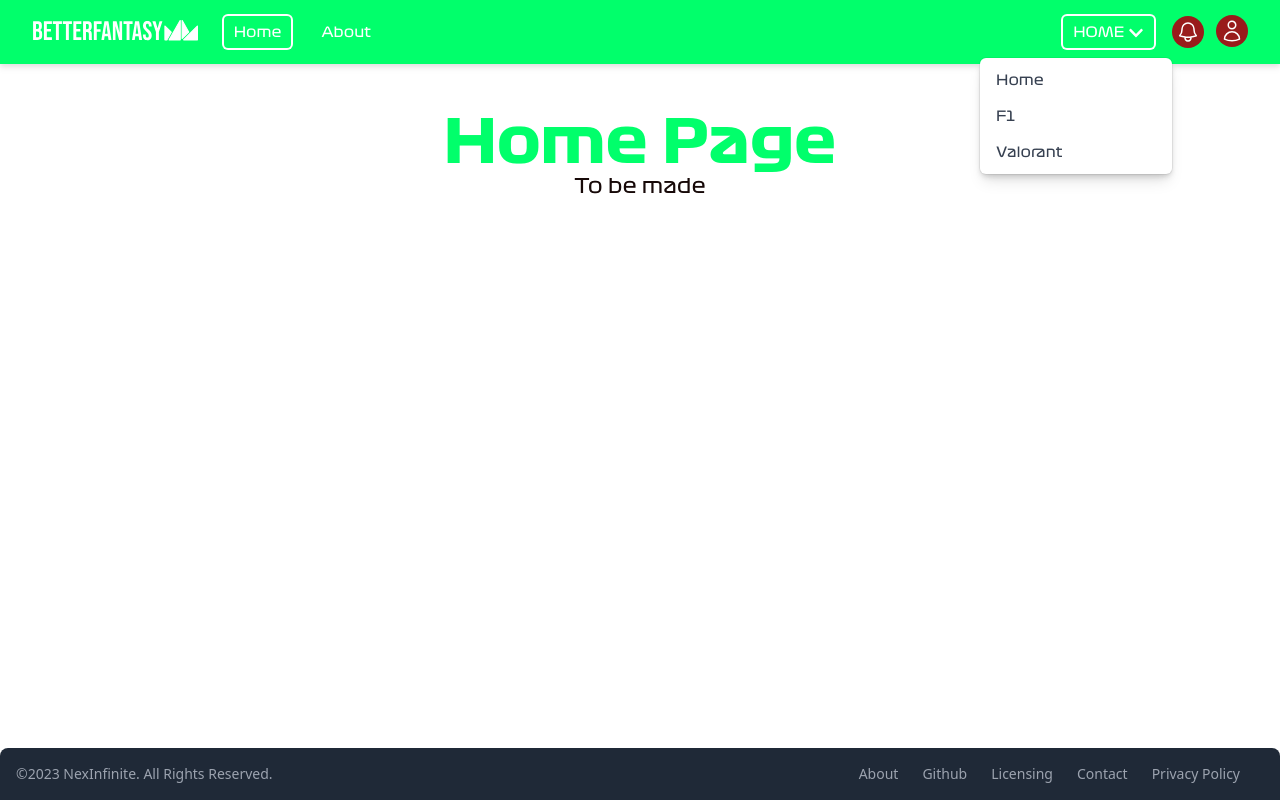
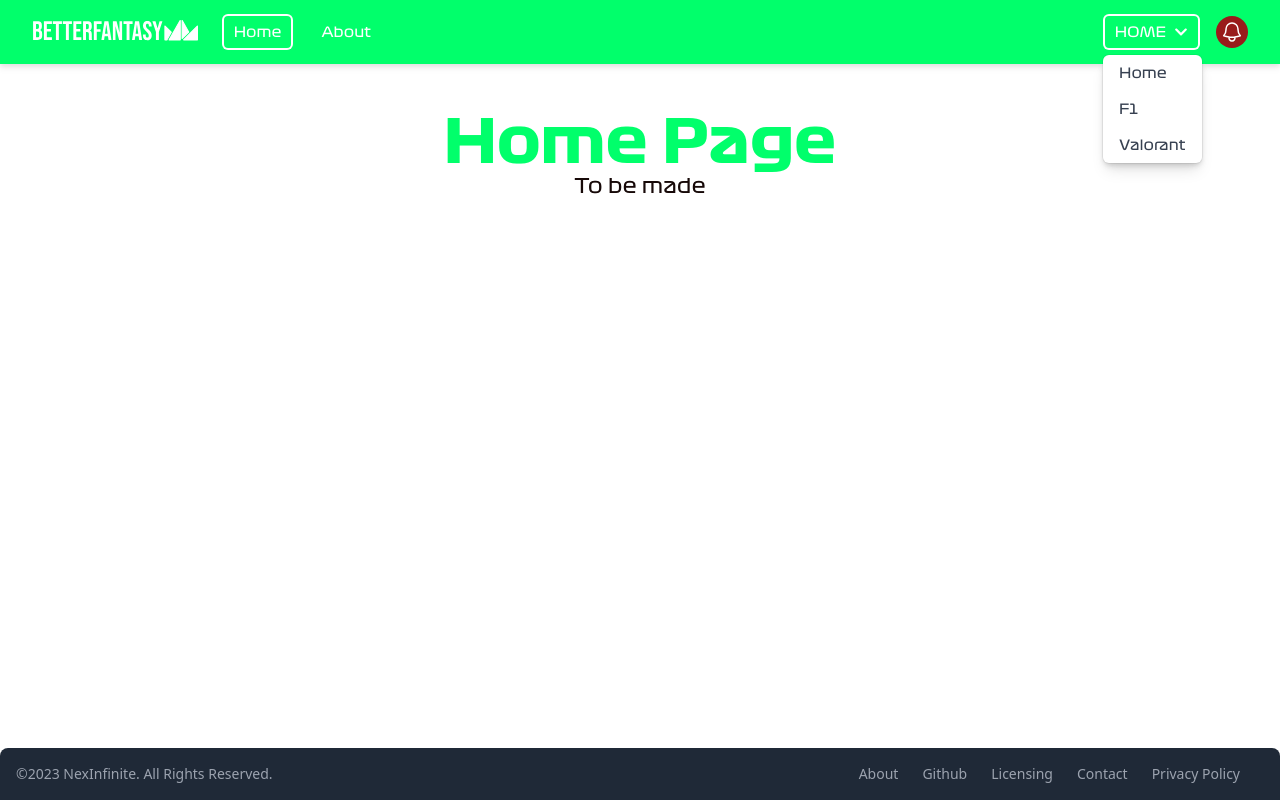
Before and after one commit to NexInfinite/BetterFantasy, a Next.js app in the folder frontend/: page / in a window 1280 px wide. Both pictures are taken after a click on the button "HOME". Built offline with nearby package versions, Linux system fonts and the light colour scheme.

Commit message:
fixed navbar issue

```diff
--- a/frontend/components/navbar.js
+++ b/frontend/components/navbar.js
@@ -1,7 +1,8 @@
-import { Fragment, useEffect } from 'react'
+import { Fragment } from 'react'
 import { usePathname } from 'next/navigation'
-import { Disclosure, Menu, Transition } from '@headlessui/react'
+import { Disclosure, Transition } from '@headlessui/react'
 import { Bars3Icon, BellIcon, XMarkIcon, UserIcon } from '@heroicons/react/24/outline'
+import { Menu, MenuList, MenuItem, MenuButton, Button } from '@chakra-ui/react'
 import { FaChevronDown } from "react-icons/fa";
 import { changeTheme } from "@/utils/helper";
 import Link from "next/link"
@@ -34,7 +35,7 @@ function getPathRoot() {
 
 export default function NavBar() {
   return (
-    <div className="pb-6 z-50 sm:pb-12 font-theme-regular">
+    <div className="relative z-10 pb-6 sm:pb-12 font-theme-regular">
       <Disclosure as="nav" className="bg-main drop-shadow-md">
         {({ open }) => (
           <>
@@ -80,9 +81,30 @@ export default function NavBar() {
                 </div>
 
                 {/* Right hand side */}
-                <div className="absolute inset-y-0 right-0 flex items-center pr-2 sm:static sm:inset-auto sm:ml-6 sm:pr-0">
+                <div className="relative inset-y-0 right-0 flex items-center pr-2 sm:static sm:inset-auto sm:ml-6 sm:pr-0">
                   {/* Leagues */}
-                  <Menu as="div" className="relative m1-3 p-4">
+                  <Menu offset={[0, 5]}>
+                    <MenuButton as={Button} rightIcon={<FaChevronDown /> } className="mr-4 rounded-md ring-2 ring-inset ring-white text-white px-3 py-2 text-sm font-medium">
+                      {getPathRoot() == "" ? "HOME" : getPathRoot().toUpperCase()}
+                    </MenuButton>
+                    <MenuList className="rounded-md bg-white shadow-lg ring-1 ring-black ring-opacity-5 focus:outline-none">
+                      <MenuItem>
+                        <Link href="/" className="rounded-t-md w-full px-4 py-2 text-sm text-gray-700 hover:bg-gray-100" onClick={() => changeTheme("")}>
+                          Home
+                        </Link></MenuItem>
+                      <MenuItem>
+                        <Link href="/f1" className="w-full px-4 py-2 text-sm text-gray-700 hover:bg-gray-100" onClick={() => changeTheme("f1")}>
+                          F1
+                        </Link>
+                      </MenuItem>
+                      <MenuItem>
+                        <Link href="/valorant" className="rounded-b-md w-full px-4 py-2 text-sm text-gray-700 hover:bg-gray-100" onClick={() => changeTheme("valorant")}>
+                          Valorant
+                        </Link>
+                      </MenuItem>
+                    </MenuList>
+                  </Menu>
+                  {/* <Menu as="div" className="relative m1-3 p-4">
                     <div>
                       <Menu.Button className="rounded-md ring-2 ring-inset ring-white text-white px-3 py-2 text-sm font-medium">{getPathRoot() == "" ? "HOME" : getPathRoot().toUpperCase()} <FaChevronDown className="h-4 w-4 inline" /></Menu.Button>
                     </div>
@@ -113,7 +135,7 @@ export default function NavBar() {
                         </Menu.Item>
                       </Menu.Items>
                     </Transition>
-                  </Menu>
+                  </Menu> */}
 
                   {/* Notifications */}
                   <button
@@ -126,7 +148,7 @@ export default function NavBar() {
                   </button>
 
                   {/* Profile dropdown */}
-                  <Menu as="div" className="relative ml-3">
+                  {/* <Menu as="div" className="relative ml-3">
                     <div>
                       <Menu.Button className="relative rounded-full bg-red-800 p-1 text-white hover:text-white focus:outline-none focus:ring-2 focus:ring-white focus:ring-offset-2 focus:ring-offset-red-950">
                         <span className="absolute -inset-1.5" />
@@ -161,7 +183,7 @@ export default function NavBar() {
                         </Menu.Item>
                       </Menu.Items>
                     </Transition>
-                  </Menu>
+                  </Menu> */}
                 </div>
               </div>
             </div>
--- a/frontend/pages/_app.js
+++ b/frontend/pages/_app.js
@@ -18,7 +18,9 @@ export default function MyApp({ Component, pageProps }) {
         initial={false}
         onExitComplete={() => window.scrollTo(0, 0)}
       >
-        <Component {...pageProps} />
+        <div className="relative z-0">
+          <Component {...pageProps} />
+        </div>
       </AnimatePresence>
       <div className="mt-32"></div>
       <Footer />
```
